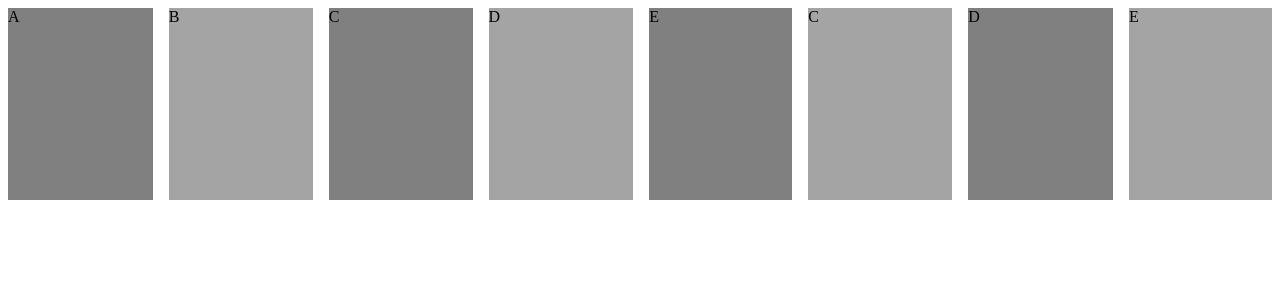
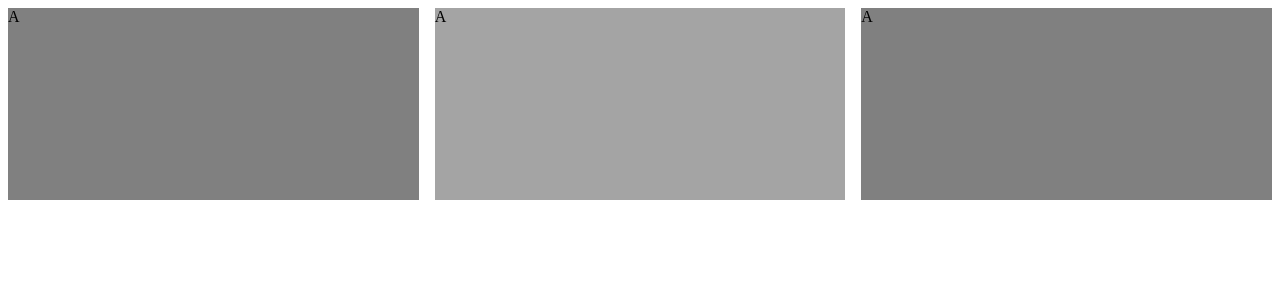
Before and after one commit to peterkalanin/users-page-task, an Angular app: page /user-list in a window 1280 px wide. Shown: the top 300 px of the page. Built offline with nearby package versions, Linux system fonts and the light colour scheme.

Commit message:
add: UserItem component

```diff
--- a/src/app/app.module.ts
+++ b/src/app/app.module.ts
@@ -3,12 +3,14 @@
 
 import { AppRoutingModule } from './app-routing.module';
 import { AppComponent } from './app.component';
+import { UserItemComponent } from './user-list/user-item/user-item.component';
 import { UserListComponent } from './user-list/user-list.component';
 
 @NgModule({
   declarations: [
     AppComponent,
-    UserListComponent
+    UserListComponent,
+    UserItemComponent
   ],
   imports: [
     BrowserModule,
--- /dev/null
+++ b/src/app/user-list/user-item/user-item.component.html
@@ -0,0 +1 @@
+A
--- /dev/null
+++ b/src/app/user-list/user-item/user-item.component.ts
@@ -0,0 +1,15 @@
+import { Component, OnInit } from '@angular/core';
+
+@Component({
+    selector: 'app-user-item',
+    templateUrl: 'user-item.component.html',
+    host: {
+        'class': "user-item"
+    }
+})
+
+export class UserItemComponent implements OnInit {
+    constructor() { }
+
+    ngOnInit() { }
+}
--- a/src/app/user-list/user-list.component.html
+++ b/src/app/user-list/user-list.component.html
@@ -1,10 +1,5 @@
 <div class="user-list">
-    <div class="user-item">A</div>
-    <div class="user-item">B</div>
-    <div class="user-item">C</div>
-    <div class="user-item">D</div>
-    <div class="user-item">E</div>
-    <div class="user-item">C</div>
-    <div class="user-item">D</div>
-    <div class="user-item">E</div>
+  <app-user-item></app-user-item>
+  <app-user-item></app-user-item>
+  <app-user-item></app-user-item>
 </div>
```
